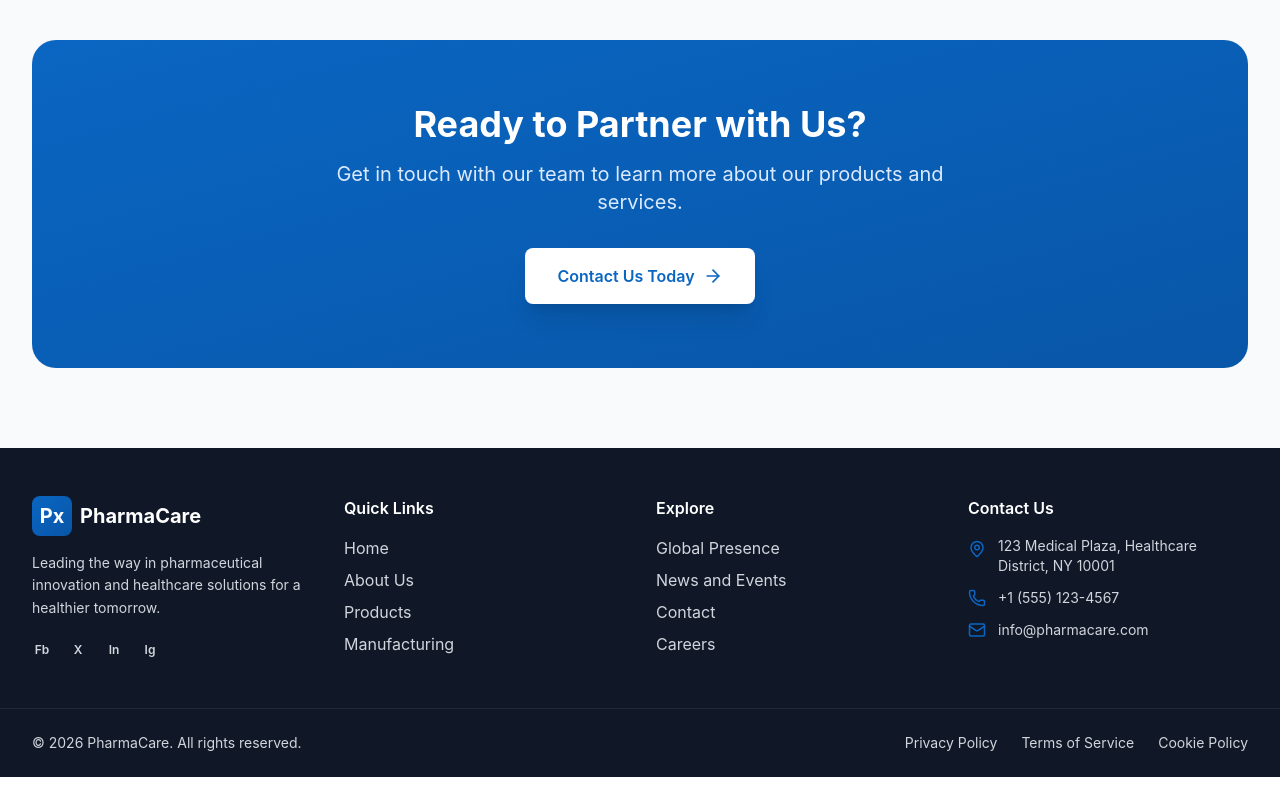
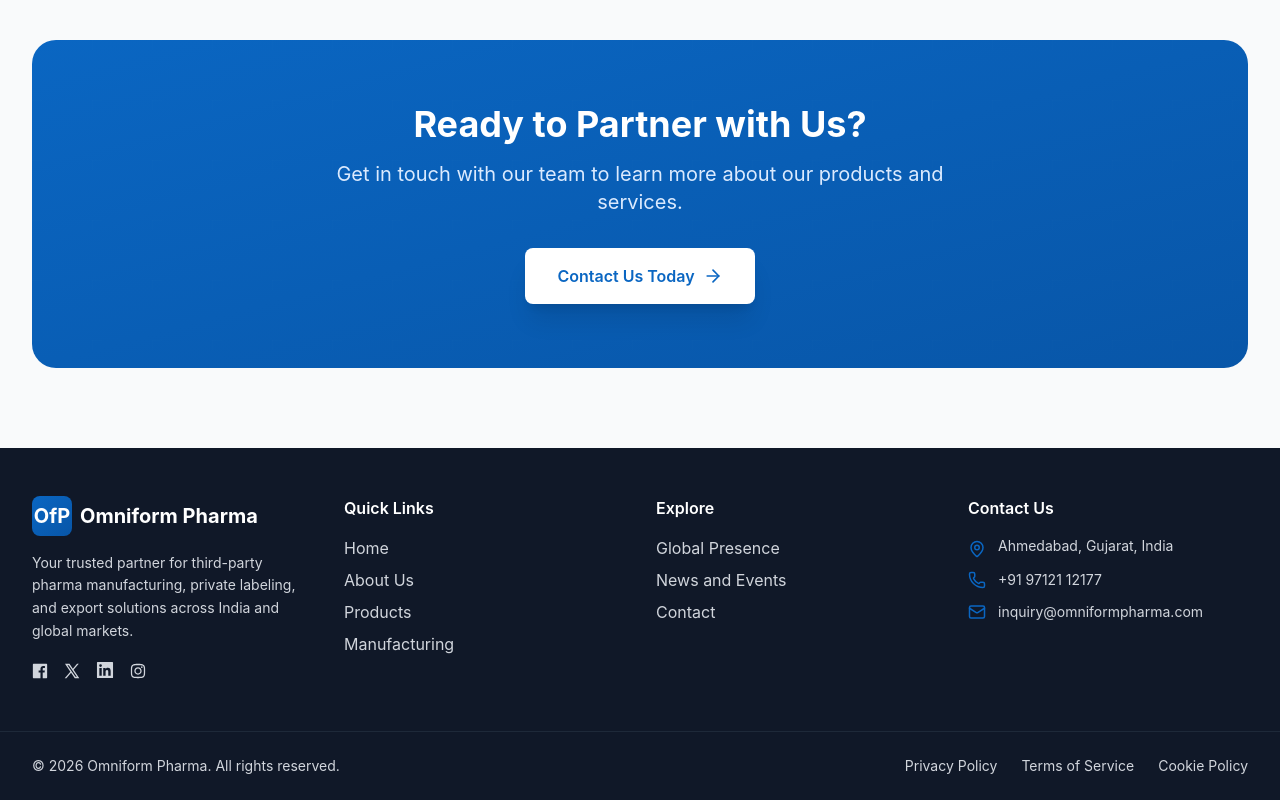
Before and after one commit to Omniform-Pharma/Omniform-Pharma-Website, a React (Vite) app in the folder client/: page / in a window 1280 px wide. Shown: the part 3542-4342 px from the top of the page. Before the commit the page ends 4319 px from the top, so only its background shows below. Built offline with nearby package versions, Linux system fonts and the light colour scheme.

Commit message:
updated footer with client info

```diff
--- a/client/src/components/layout/Footer.jsx
+++ b/client/src/components/layout/Footer.jsx
@@ -1,5 +1,11 @@
 import { Link } from "react-router-dom";
 import { Mail, MapPin, Phone } from "lucide-react";
+import {
+  FacebookFilled,
+  XOutlined,
+  InstagramOutlined,
+  LinkedinFilled,
+} from "@ant-design/icons";
 
 // Global footer with quick links, company details, and contact information.
 function Footer() {
@@ -10,34 +16,36 @@ function Footer() {
           <div className="space-y-4">
             <div className="flex items-center gap-2">
               <div className="flex h-10 w-10 items-center justify-center rounded-lg bg-gradient-to-br from-[#0A66C2] to-[#0856a8]">
-                <span className="text-xl font-bold text-white">Px</span>
+                <span className="text-xl font-bold text-white">OfP</span>
               </div>
-              <span className="text-xl font-bold text-white">PharmaCare</span>
+              <span className="text-xl font-bold text-white">
+                Omniform Pharma
+              </span>
             </div>
             <p className="text-sm leading-relaxed">
-              Leading the way in pharmaceutical innovation and healthcare solutions for a
-              healthier tomorrow.
+              Your trusted partner for third-party pharma manufacturing, private
+              labeling, and export solutions across India and global markets.
             </p>
             <div className="flex gap-4">
-              <a href="#" className="transition-colors hover:text-[#0A66C2]" aria-label="Facebook">
-                <span className="inline-flex h-5 w-5 items-center justify-center text-xs font-semibold">
-                  Fb
-                </span>
+              <a href="#" aria-label="Facebook">
+                <FacebookFilled size={18} />
               </a>
-              <a href="#" className="transition-colors hover:text-[#0A66C2]" aria-label="Twitter">
-                <span className="inline-flex h-5 w-5 items-center justify-center text-xs font-semibold">
-                  X
-                </span>
+
+              <a href="#" aria-label="Twitter">
+                <XOutlined size={18} />
               </a>
-              <a href="#" className="transition-colors hover:text-[#0A66C2]" aria-label="LinkedIn">
-                <span className="inline-flex h-5 w-5 items-center justify-center text-xs font-semibold">
-                  In
-                </span>
+
+              <a
+                href="https://www.linkedin.com/in/omniform-pharmaceuticals-154356402"
+                target="_blank"
+                rel="noopener noreferrer"
+                aria-label="LinkedIn"
+              >
+                <LinkedinFilled style={{ fontSize: "18px" }} />
               </a>
-              <a href="#" className="transition-colors hover:text-[#0A66C2]" aria-label="Instagram">
-                <span className="inline-flex h-5 w-5 items-center justify-center text-xs font-semibold">
-                  Ig
-                </span>
+
+              <a href="#" aria-label="Instagram">
+                <InstagramOutlined />
               </a>
             </div>
           </div>
@@ -51,17 +59,26 @@ function Footer() {
                 </Link>
               </li>
               <li>
-                <Link to="/about" className="transition-colors hover:text-[#0A66C2]">
+                <Link
+                  to="/about"
+                  className="transition-colors hover:text-[#0A66C2]"
+                >
                   About Us
                 </Link>
               </li>
               <li>
-                <Link to="/products" className="transition-colors hover:text-[#0A66C2]">
+                <Link
+                  to="/products"
+                  className="transition-colors hover:text-[#0A66C2]"
+                >
                   Products
                 </Link>
               </li>
               <li>
-                <Link to="/manufacturing" className="transition-colors hover:text-[#0A66C2]">
+                <Link
+                  to="/manufacturing"
+                  className="transition-colors hover:text-[#0A66C2]"
+                >
                   Manufacturing
                 </Link>
               </li>
@@ -72,24 +89,28 @@ function Footer() {
             <h3 className="mb-4 font-semibold text-white">Explore</h3>
             <ul className="space-y-2">
               <li>
-                <Link to="/global-presence" className="transition-colors hover:text-[#0A66C2]">
+                <Link
+                  to="/global-presence"
+                  className="transition-colors hover:text-[#0A66C2]"
+                >
                   Global Presence
                 </Link>
               </li>
               <li>
-                <Link to="/news-events" className="transition-colors hover:text-[#0A66C2]">
+                <Link
+                  to="/news-events"
+                  className="transition-colors hover:text-[#0A66C2]"
+                >
                   News and Events
                 </Link>
               </li>
               <li>
-                <Link to="/contact" className="transition-colors hover:text-[#0A66C2]">
+                <Link
+                  to="/contact"
+                  className="transition-colors hover:text-[#0A66C2]"
+                >
                   Contact
                 </Link>
-              </li>
-              <li>
-                <a href="#" className="transition-colors hover:text-[#0A66C2]">
-                  Careers
-                </a>
               </li>
             </ul>
           </div>
@@ -99,15 +120,25 @@ function Footer() {
             <ul className="space-y-3">
               <li className="flex items-start gap-3">
                 <MapPin size={18} className="mt-1 shrink-0 text-[#0A66C2]" />
-                <span className="text-sm">123 Medical Plaza, Healthcare District, NY 10001</span>
+                <span className="text-sm">Ahmedabad, Gujarat, India</span>
               </li>
               <li className="flex items-center gap-3">
                 <Phone size={18} className="shrink-0 text-[#0A66C2]" />
-                <span className="text-sm">+1 (555) 123-4567</span>
+                <a
+                  href="tel:+919712112177"
+                  className="text-sm transition-colors hover:text-[#0A66C2]"
+                >
+                  +91 97121 12177
+                </a>
               </li>
               <li className="flex items-center gap-3">
                 <Mail size={18} className="shrink-0 text-[#0A66C2]" />
-                <span className="text-sm">info@pharmacare.com</span>
+                <a
+                  href="mailto:inquiry@omniformpharma.com"
+                  className="text-sm transition-colors hover:text-[#0A66C2]"
+                >
+                  inquiry@omniformpharma.com
+                </a>
               </li>
             </ul>
           </div>
@@ -116,7 +147,9 @@ function Footer() {
 
       <div className="border-t border-gray-800">
         <div className="mx-auto flex w-full max-w-7xl flex-col items-center justify-between gap-4 px-4 py-6 text-sm sm:px-6 md:flex-row lg:px-8">
-          <p>© {new Date().getFullYear()} PharmaCare. All rights reserved.</p>
+          <p>
+            © {new Date().getFullYear()} Omniform Pharma. All rights reserved.
+          </p>
           <div className="flex gap-6">
             <a href="#" className="transition-colors hover:text-[#0A66C2]">
               Privacy Policy
```
